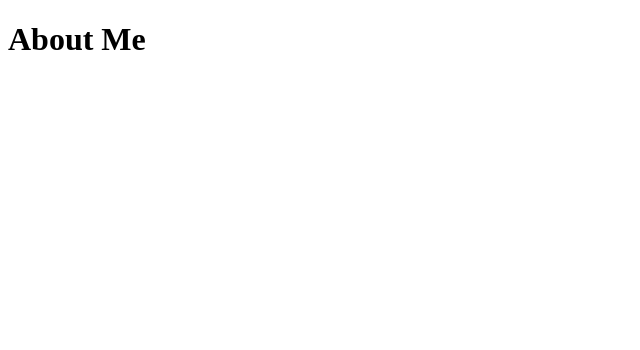
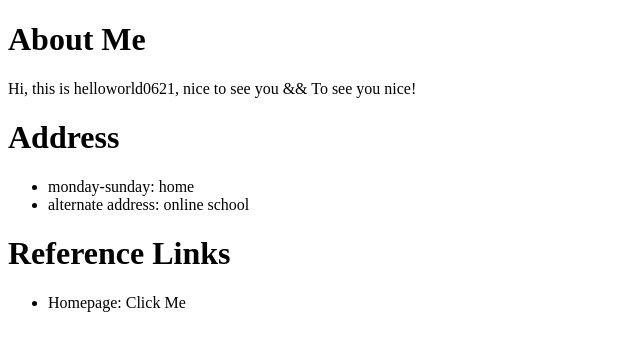
Before and after one commit to helloworld0621/helloworld0621.github.io, a plain HTML site: page index.html in a window 1280 px wide. Shown: the whole page, without its empty margins (0-640 px from the left). Drawn offline with Linux system fonts and the light colour scheme.

Commit message:
Update index.html

```diff
--- a/index.html
+++ b/index.html
@@ -4,12 +4,19 @@
   <meta charset="utf-8">
   <title>hello world</title>
   <style type="text/css">
-    code{white-space:pre-wrap;}
-    span.smallcaps{font-variant:small-caps;}
-    span.underline{text-decoration:underline;}
-   </style>
+  </style>
   </head>
   <body>
    <h1><b>About Me</b></h1>
+   <p>Hi, this is helloworld0621, nice to see you && To see you nice!</p>
+   <h1><b>Address</b></h1>
+   <ul>
+    <li>monday-sunday: home</li>
+    <li>alternate address: online school</li>
+   </ul>
+   <h1><b>Reference Links</b></h1>
+   <ul>
+    <li>Homepage: Click Me</li>
+   </ul>
   </body>
 </html>
```
